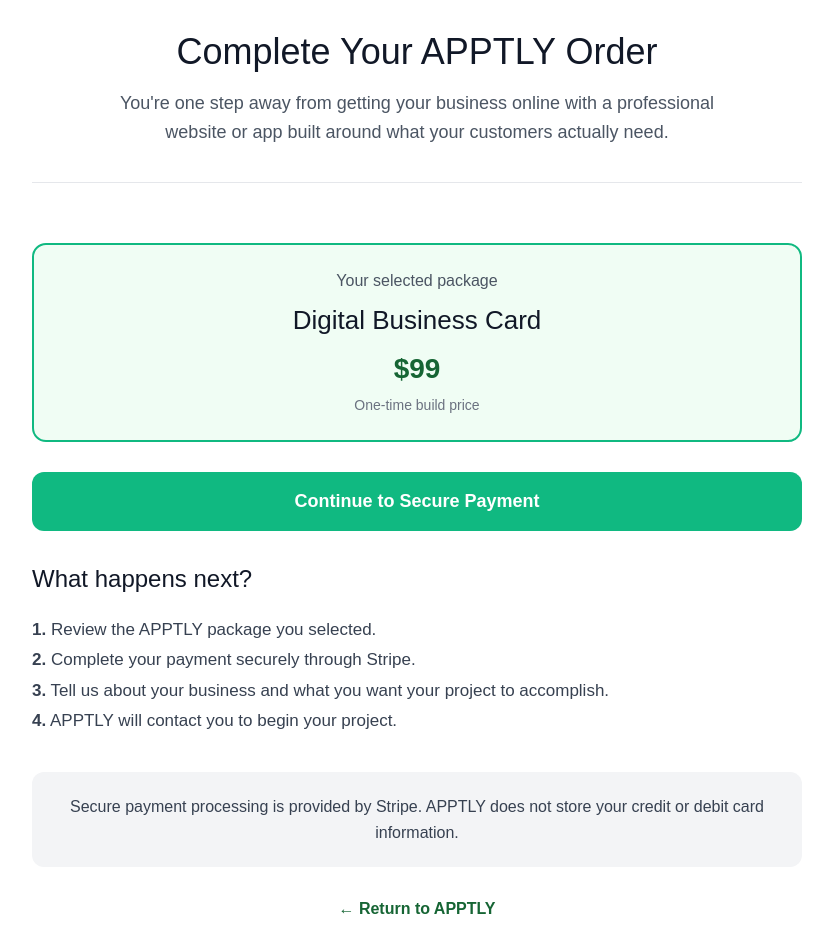
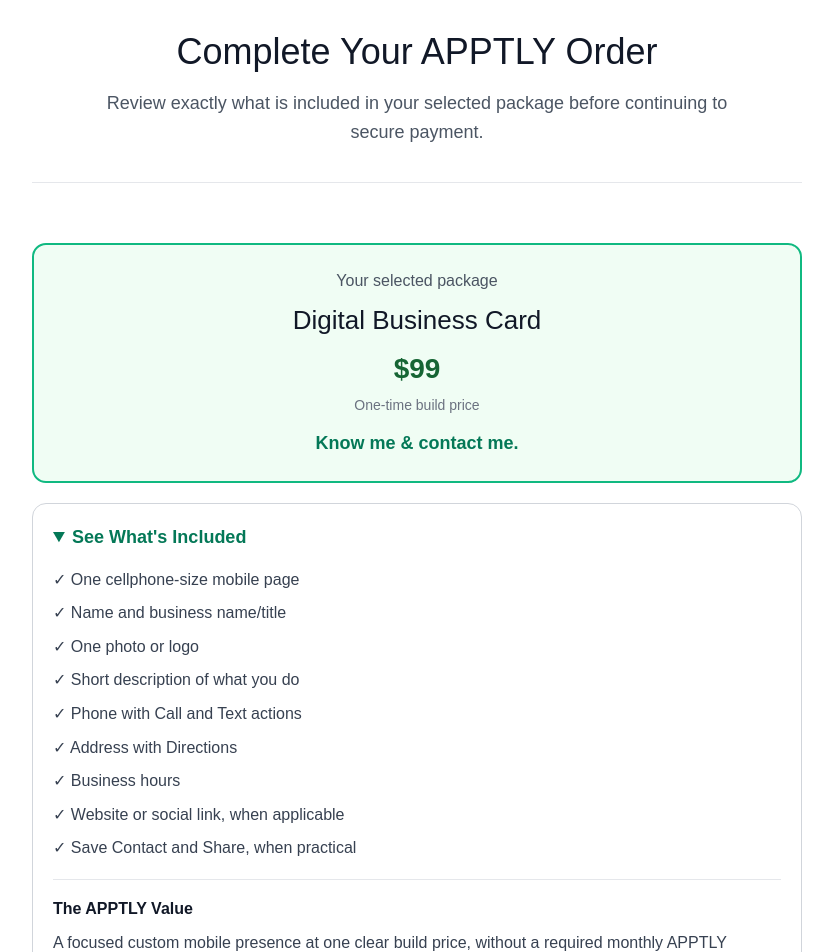
Before and after one commit to myapptly/apptly-website, a Next.js app: page /checkout in a window 1280 px wide. Shown: the part 55-1007 px from the top of the page, without its empty margins (223-1056 px from the left). Built offline with nearby package versions, Linux system fonts and the light colour scheme.

Commit message:
Add package scope confirmation to checkout

```diff
--- a/app/checkout/page.tsx
+++ b/app/checkout/page.tsx
@@ -1,253 +1,150 @@
- type CheckoutPageProps = {
-  searchParams:Promise<{
-    package?: string;
-  }>;
+type CheckoutPageProps = {
+  searchParams: Promise<{ package?: string }>;
 };
 
 const packages = {
   "digital-card": {
     name: "Digital Business Card",
     price: "$99",
-    stripeUrl:"https://buy.stripe.com/4gM00j6U7dRI8Dpdrdc3m0b",
+    tagline: "Know me & contact me.",
+    stripeUrl: "https://buy.stripe.com/4gM00j6U7dRI8Dpdrdc3m0b",
+    included: [
+      "One cellphone-size mobile page",
+      "Name and business name/title",
+      "One photo or logo",
+      "Short description of what you do",
+      "Phone with Call and Text actions",
+      "Address with Directions",
+      "Business hours",
+      "Website or social link, when applicable",
+      "Save Contact and Share, when practical",
+    ],
+    value: "A focused custom mobile presence at one clear build price, without a required monthly APPTLY maintenance fee.",
   },
   "starter-app": {
-    name: "Starter App",
+    name: "Starter Business App",
     price: "$199",
-    stripeUrl:"https://buy.stripe.com/28EdR9bancNE3j50Erc3m0c"
+    tagline: "Explore my business.",
+    stripeUrl: "https://buy.stripe.com/28EdR9bancNE3j50Erc3m0c",
+    included: [
+      "Everything appropriate from the Digital Business Card",
+      "Services with descriptions",
+      "About the business",
+      "Multiple photos or a small gallery",
+      "Social media links",
+      "QR sharing",
+      "Home-screen app installation",
+      "Simple app navigation",
+      "One primary customer action, such as Book, Request Quote, Order or Contact",
+    ],
+    value: "An installable custom business experience with substantially more content and capability than a digital card, at one clear build price.",
   },
   "business-app": {
     name: "Business App",
     price: "$299",
-    stripeUrl:"https://buy.stripe.com/8x2eVd92f6pgbPBevhc3m0e"
+    tagline: "Do business with me.",
+    stripeUrl: "https://buy.stripe.com/8x2eVd92f6pgbPBevhc3m0e",
+    included: [
+      "Everything appropriate from the Starter Business App",
+      "Expanded services and business content",
+      "Customer reviews or testimonials",
+      "Contact, quote, service-request or inquiry forms",
+      "Booking or appointment links",
+      "Payment or order links, when appropriate",
+      "Promotions, specials or announcements",
+      "Expanded gallery capability",
+      "Staff or service categories, when needed",
+      "More customized calls-to-action and editable content where practical",
+    ],
+    value: "Interactive business functionality that can require significantly more custom development through a traditional agency, kept focused at one clear APPTLY build price.",
   },
   "website-app": {
-    name: "Website + App",
+    name: "Website + Business App",
     price: "$449",
-    stripeUrl:"https://buy.stripe.com/7sY28rdiv3d43j5af1c3m0d"
+    tagline: "My complete online presence.",
+    stripeUrl: "https://buy.stripe.com/7sY28rdiv3d43j5af1c3m0d",
+    included: [
+      "Everything appropriate from the Business App",
+      "Professional multi-page small-business website",
+      "Up to 5 core pages",
+      "Responsive desktop, tablet and mobile design",
+      "Installable Business App experience",
+      "Business branding, supplied photos and content",
+      "Contact or inquiry forms",
+      "Maps, directions, phone, text and social connections",
+      "Reviews or testimonials",
+      "Booking or payment links, when applicable",
+      "Basic on-page SEO: titles, descriptions, headings and search-friendly structure",
+      "Domain connection and launch assistance",
+      "QR sharing and project handoff",
+    ],
+    value: "A complete website-and-app package at one clear build price. Traditional agency projects can involve much higher upfront costs and ongoing fees.",
+    note: "Use a domain you already own, or APPTLY can obtain one for you at additional cost. Future domain renewals are your responsibility. E-commerce stores, large product catalogs, custom databases, complex integrations, unusually large sites or extensive custom functionality require a separate quote.",
   },
 };
 
-export default async function CheckoutPage({
-  searchParams,
-}: CheckoutPageProps) {
+export default async function CheckoutPage({ searchParams }: CheckoutPageProps) {
   const params = await searchParams;
   const packageKey = params.package || "digital-card";
-
-
-  const selectedPackage =
-    packages[packageKey as keyof typeof packages] || packages["digital-card"];
+  const selectedPackage = packages[packageKey as keyof typeof packages] || packages["digital-card"];
 
   return (
-    <main
-      style={{
-        minHeight: "100vh",
-        background: "#f5f7fa",
-        padding: "40px 20px",
-        fontFamily: "Arial, sans-serif",
-      }}
-    >
-      <div
-        style={{
-          maxWidth: "850px",
-          margin: "0 auto",
-        }}
-      >
-        <div
-          style={{
-            background: "#ffffff",
-            borderRadius: "18px",
-            padding: "40px",
-            boxShadow: "0 10px 30px rgba(0,0,0,0.08)",
-          }}
-        >
-          <div
-            style={{
-              textAlign: "center",
-              marginBottom: "35px",
-            }}
-          >
-            <h1
-              style={{
-                fontSize: "36px",
-                marginBottom: "10px",
-                color: "#111827",
-              }}
-            >
-              Complete Your APPTLY Order
-            </h1>
-
-            <p
-              style={{
-                fontSize: "18px",
-                lineHeight: "1.6",
-                color: "#4b5563",
-                maxWidth: "650px",
-                margin: "0 auto",
-              }}
-            >
-              You&apos;re one step away from getting your business online with
-              a professional website or app built around what your customers
-              actually need.
+    <main style={{ minHeight: "100vh", background: "#f5f7fa", padding: "40px 20px", fontFamily: "Arial, sans-serif" }}>
+      <div style={{ maxWidth: "850px", margin: "0 auto" }}>
+        <div style={{ background: "#ffffff", borderRadius: "18px", padding: "40px", boxShadow: "0 10px 30px rgba(0,0,0,0.08)" }}>
+          <div style={{ textAlign: "center", marginBottom: "35px" }}>
+            <h1 style={{ fontSize: "36px", marginBottom: "10px", color: "#111827" }}>Complete Your APPTLY Order</h1>
+            <p style={{ fontSize: "18px", lineHeight: "1.6", color: "#4b5563", maxWidth: "650px", margin: "0 auto" }}>
+              Review exactly what is included in your selected package before continuing to secure payment.
             </p>
           </div>
 
-          <div
-            style={{
-              borderTop: "1px solid #e5e7eb",
-              paddingTop: "30px",
-              marginTop: "20px",
-            }}
-          >
+          <div style={{ borderTop: "1px solid #e5e7eb", paddingTop: "30px", marginTop: "20px" }}>
+            <div style={{ margin: "30px 0 20px", padding: "24px", border: "2px solid #10b981", borderRadius: "14px", background: "#f0fdf4", textAlign: "center" }}>
+              <p style={{ margin: "0 0 8px", fontSize: "16px", color: "#4b5563" }}>Your selected package</p>
+              <h2 style={{ margin: 0, fontSize: "26px", color: "#111827" }}>{selectedPackage.name}</h2>
+              <p style={{ margin: "8px 0 0", fontSize: "28px", fontWeight: "700", color: "#166534" }}>{selectedPackage.price}</p>
+              <p style={{ margin: "5px 0 0", fontSize: "14px", color: "#6b7280" }}>One-time build price</p>
+              <p style={{ margin: "14px 0 0", fontSize: "18px", fontWeight: "700", color: "#047857" }}>{selectedPackage.tagline}</p>
+            </div>
 
-            <div
-  style={{
-    margin: "30px 0",
-    padding: "24px",
-    border: "2px solid #10b981",
-    borderRadius: "14px",
-    background: "#f0fdf4",
-    textAlign: "center",
-  }}
->
-  <p
-    style={{
-      margin: "0 0 8px",
-      fontSize: "16px",
-      color: "#4b5563",
-    }}
-  >
-    Your selected package
-  </p>
+            <details style={{ margin: "0 0 24px", padding: "20px", border: "1px solid #d1d5db", borderRadius: "14px", background: "#ffffff" }} open>
+              <summary style={{ cursor: "pointer", fontSize: "18px", fontWeight: "700", color: "#047857" }}>See What&apos;s Included</summary>
+              <div style={{ marginTop: "16px", color: "#374151", fontSize: "16px", lineHeight: "1.6" }}>
+                {selectedPackage.included.map((item) => <p key={item} style={{ margin: "8px 0" }}>✓ {item}</p>)}
+                <div style={{ borderTop: "1px solid #e5e7eb", marginTop: "18px", paddingTop: "16px" }}>
+                  <strong style={{ color: "#111827" }}>The APPTLY Value</strong>
+                  <p style={{ margin: "8px 0 0" }}>{selectedPackage.value}</p>
+                </div>
+                {"note" in selectedPackage && selectedPackage.note ? (
+                  <div style={{ marginTop: "16px", padding: "14px", borderRadius: "10px", background: "#f3f4f6", fontSize: "14px" }}>
+                    <strong>Important:</strong> {selectedPackage.note}
+                  </div>
+                ) : null}
+                <p style={{ margin: "16px 0 0", fontSize: "14px", color: "#6b7280" }}>
+                  Third-party costs, when required for your project, are separate and remain the customer&apos;s responsibility.
+                </p>
+              </div>
+            </details>
 
-  <h2
-    style={{
-      margin: "0",
-      fontSize: "26px",
-      color: "#111827",
-    }}
-  >
-    {selectedPackage.name}
-  </h2>
+            <a href={selectedPackage.stripeUrl} target="_blank" rel="noopener noreferrer" style={{ display: "block", width: "100%", margin: "0 0 30px", padding: "16px 20px", borderRadius: "12px", background: "#10b981", color: "#ffffff", fontSize: "18px", fontWeight: "700", textAlign: "center", textDecoration: "none", boxSizing: "border-box" }}>
+              Continue to Secure Payment
+            </a>
 
-  <p
-    style={{
-      margin: "8px 0 0",
-      fontSize: "28px",
-      fontWeight: "700",
-      color: "#166534",
-    }}
-  >
-    {selectedPackage.price}
-  </p>
-
-  <p
-    style={{
-      margin: "5px 0 0",
-      fontSize: "14px",
-      color: "#6b7280",
-    }}
-  >
-    One-time build price
-  </p>
-</div>
-
-<a
-  href={selectedPackage.stripeUrl}
-  target="_blank"
-  rel="noopener noreferrer"
-  style={{
-    display: "block",
-    width: "100%",
-    margin: "0 0 30px",
-    padding: "16px 20px",
-    borderRadius: "12px",
-    background: "#10b981",
-    color: "#ffffff",
-    fontSize: "18px",
-    fontWeight: "700",
-    textAlign: "center",
-    textDecoration: "none",
-  }}
->
-  Continue to Secure Payment
-</a>
-
-            <h2
-              style={{
-                fontSize: "24px",
-                color: "#111827",
-                marginBottom: "18px",
-              }}
-            >
-              What happens next?
-            </h2>
-
-            <div
-              style={{
-                fontSize: "17px",
-                lineHeight: "1.8",
-                color: "#374151",
-              }}
-            >
-              <p>
-                <strong>1.</strong> Review the APPTLY package you selected.
-              </p>
-
-              <p>
-                <strong>2.</strong> Complete your payment securely through
-                Stripe.
-              </p>
-
-              <p>
-                <strong>3.</strong> Tell us about your business and what you
-                want your project to accomplish.
-              </p>
-
-              <p>
-                <strong>4.</strong> APPTLY will contact you to begin your
-                project.
-              </p>
+            <h2 style={{ fontSize: "24px", color: "#111827", marginBottom: "18px" }}>What happens next?</h2>
+            <div style={{ fontSize: "17px", lineHeight: "1.8", color: "#374151" }}>
+              <p><strong>1.</strong> Review the APPTLY package you selected.</p>
+              <p><strong>2.</strong> Complete your payment securely through Stripe.</p>
+              <p><strong>3.</strong> Tell us about your business and what you want your project to accomplish.</p>
+              <p><strong>4.</strong> APPTLY will contact you to begin your project.</p>
             </div>
           </div>
 
-          <div
-            style={{
-              marginTop: "35px",
-              padding: "22px",
-              borderRadius: "12px",
-              background: "#f3f4f6",
-              textAlign: "center",
-            }}
-          >
-            <p
-              style={{
-                margin: 0,
-                fontSize: "16px",
-                lineHeight: "1.6",
-                color: "#374151",
-              }}
-            >
-              Secure payment processing is provided by Stripe. APPTLY does not
-              store your credit or debit card information.
-            </p>
+          <div style={{ marginTop: "35px", padding: "22px", borderRadius: "12px", background: "#f3f4f6", textAlign: "center" }}>
+            <p style={{ margin: 0, fontSize: "16px", lineHeight: "1.6", color: "#374151" }}>Secure payment processing is provided by Stripe. APPTLY does not store your credit or debit card information.</p>
           </div>
-
-          <div
-            style={{
-              textAlign: "center",
-              marginTop: "30px",
-            }}
-          >
-            <a
-              href="/"
-              style={{
-                color: "#166534",
-                fontWeight: "600",
-                textDecoration: "none",
-              }}
-            >
-              ← Return to APPTLY
-            </a>
+          <div style={{ textAlign: "center", marginTop: "30px" }}>
+            <a href="/" style={{ color: "#166534", fontWeight: "600", textDecoration: "none" }}>← Return to APPTLY</a>
           </div>
         </div>
       </div>
```
